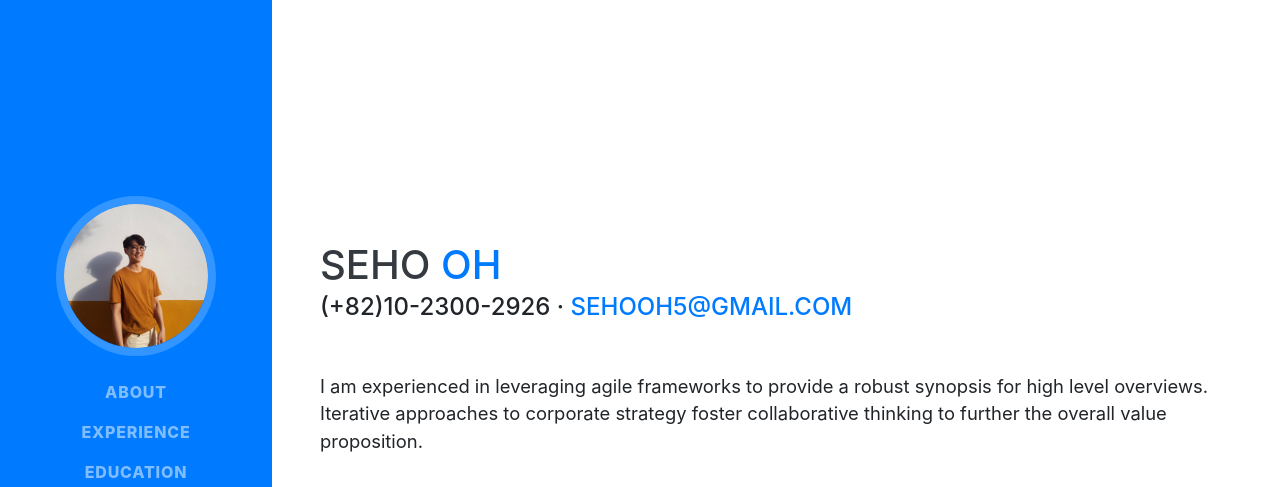
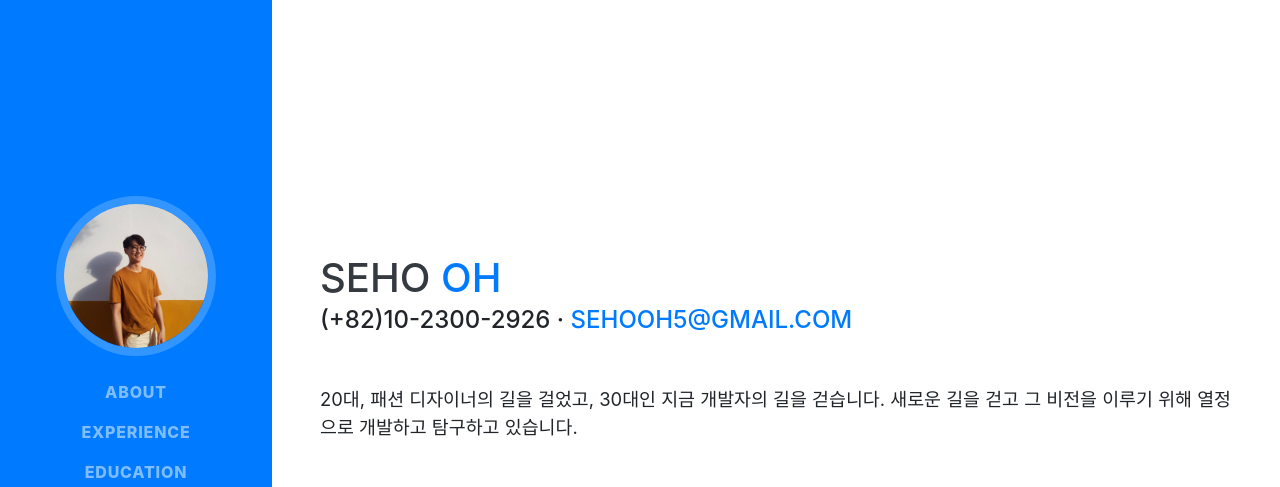
Before and after one commit to sehooh5/sehooh5.github.io, a website with bundled scripts: page index.html in a window 1280 px wide. Shown: the top 487 px of the page. Built offline with nearby package versions, Linux system fonts and the light colour scheme; a web font is replaced by a local one.

Commit message:
update intro

```diff
--- a/index.html
+++ b/index.html
@@ -8,7 +8,7 @@
   <meta name="description" content="">
   <meta name="author" content="">
 
-  <title>SEHO OH's Homepage</title>
+  <title>SEHO's page</title>
 
   <!-- Bootstrap core CSS -->
   <link href="vendor/bootstrap/css/bootstrap.min.css" rel="stylesheet">
@@ -70,7 +70,8 @@
         <div class="subheading mb-5">(+82)10-2300-2926 ·
           <a href="mailto:name@email.com">sehooh5@gmail.com</a>
         </div>
-        <p class="lead mb-5">I am experienced in leveraging agile frameworks to provide a robust synopsis for high level overviews. Iterative approaches to corporate strategy foster collaborative thinking to further the overall value proposition.</p>
+        <p class="lead mb-5">20대, 패션 디자이너의 길을 걸었고, 30대인 지금 개발자의 길을 걷습니다.
+          새로운 길을 걷고 그 비전을 이루기 위해 열정으로 개발하고 탐구하고 있습니다.</p>
         <div class="social-icons">
           <a href="https://github.com/sehooh5" target="_blank">
             <i class="fab fa-github"></i>
```
